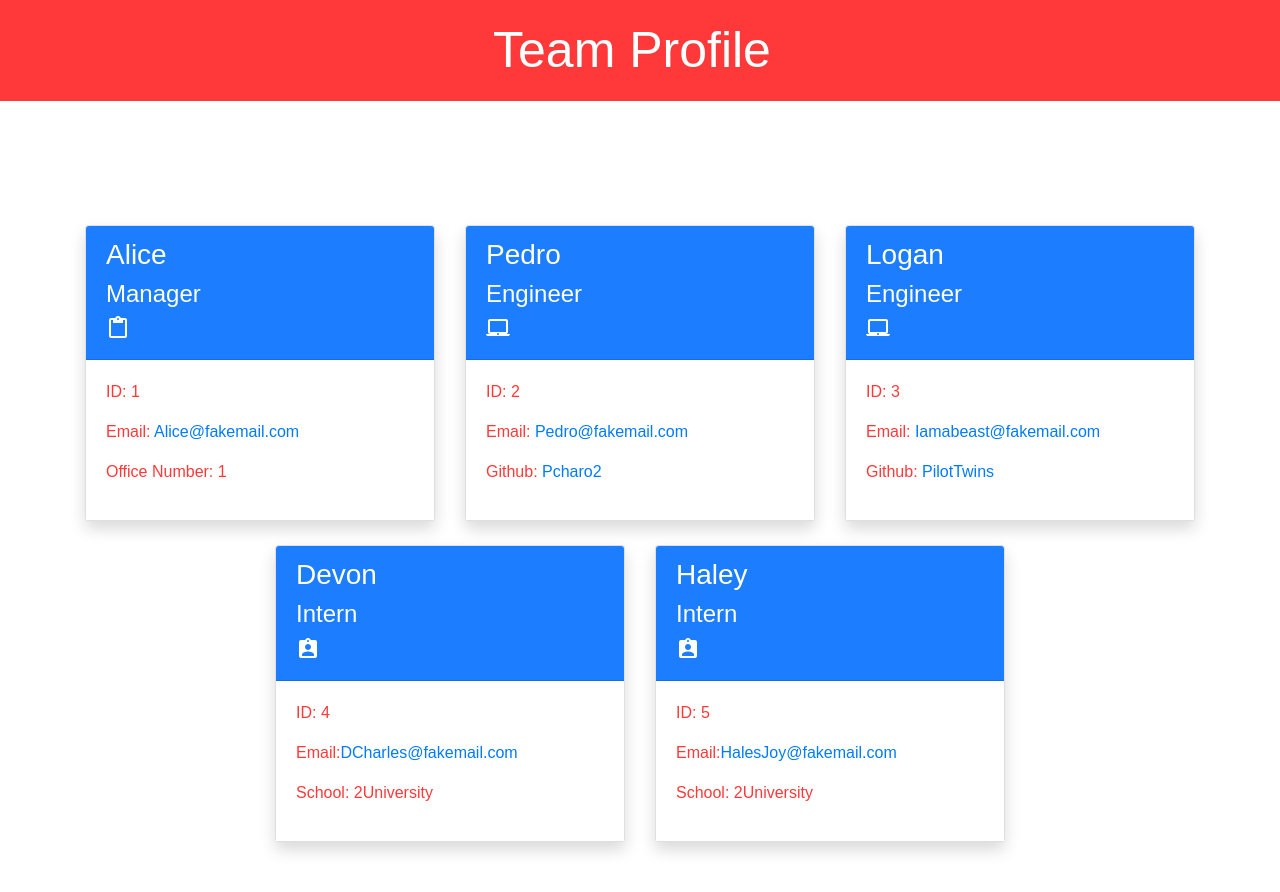
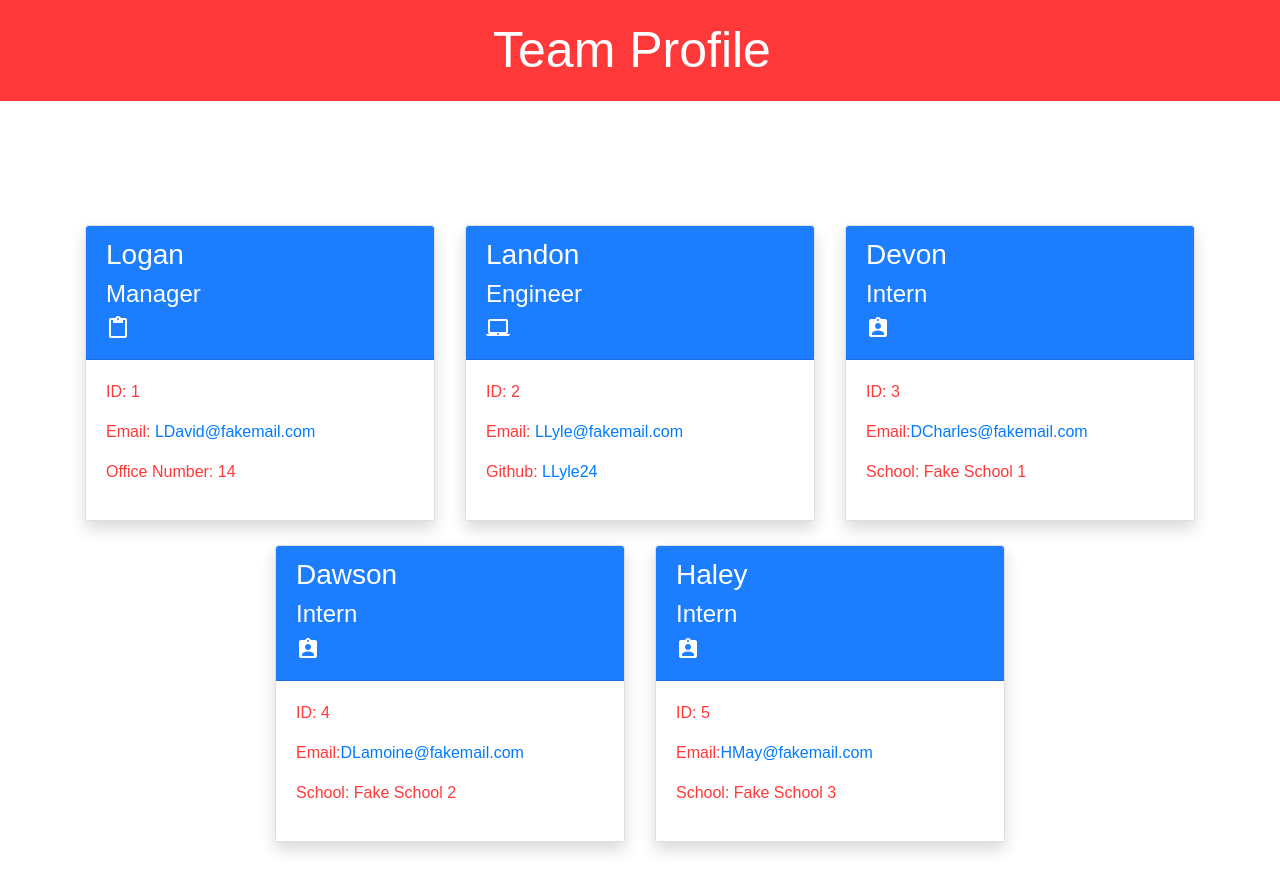
Before and after one commit to FlameMyGame/team-profile-generator, a website: page sample/index.html in a window 1280 px wide. Drawn offline with nearby package versions, Linux system fonts and the light colour scheme.

Commit message:
added a README.md file and created a sample html page, along with a screenshot of the result

```diff
--- a/sample/index.html
+++ b/sample/index.html
@@ -25,13 +25,13 @@
     <div class="col-4 mt-4">
         <div class="card h-100 shadow rounded">
             <div class="card-header">
-                <h3>Alice</h3>
+                <h3>Logan</h3>
                 <h4>Manager</h4><i class="material-icons">content_paste</i>
             </div>
             <div class="card-body">
                 <p class="id">ID: 1</p>
-                <p class="email">Email: <a href="mailto:Alice@fakemail.com">Alice@fakemail.com</a></p>
-                <p class="office">Office Number: 1</p>
+                <p class="email">Email: <a href="mailto:LDavid@fakemail.com">LDavid@fakemail.com</a></p>
+                <p class="office">Office Number: 14</p>
             </div>
         </div>
     </div>
@@ -39,27 +39,13 @@
     <div class="col-4 mt-4">
         <div class="card h-100 shadow rounded">
             <div class="card-header">
-                <h3>Pedro</h3>
+                <h3>Landon</h3>
                 <h4>Engineer</h4><i class="material-icons">laptop_mac</i>
             </div>
             <div class="card-body">
                 <p class="id">ID: 2</p>
-                <p class="email">Email: <a href="mailto:Pedro@fakemail.com">Pedro@fakemail.com</a></p>
-                <p class="github">Github: <a href="https://github.com/Pcharo2">Pcharo2</a></p>
-            </div>
-        </div>
-    </div>
-
-    <div class="col-4 mt-4">
-        <div class="card h-100 shadow rounded">
-            <div class="card-header">
-                <h3>Logan</h3>
-                <h4>Engineer</h4><i class="material-icons">laptop_mac</i>
-            </div>
-            <div class="card-body">
-                <p class="id">ID: 3</p>
-                <p class="email">Email: <a href="mailto:Iamabeast@fakemail.com">Iamabeast@fakemail.com</a></p>
-                <p class="github">Github: <a href="https://github.com/PilotTwins">PilotTwins</a></p>
+                <p class="email">Email: <a href="mailto:LLyle@fakemail.com">LLyle@fakemail.com</a></p>
+                <p class="github">Github: <a href="https://github.com/LLyle24">LLyle24</a></p>
             </div>
         </div>
     </div>
@@ -71,9 +57,23 @@
                 <h4>Intern</h4><i class="material-icons">assignment_ind</i>
             </div>
             <div class="card-body">
+                <p class="id">ID: 3</p>
+                <p class="email">Email:<a href="mailto:DCharles@fakemail.com">DCharles@fakemail.com</a></p>
+                <p class="school">School: Fake School 1</p>
+            </div>
+    </div>
+</div>
+
+    <div class="col-4 mt-4">
+        <div class="card h-100 shadow rounded">
+            <div class="card-header">
+                <h3>Dawson</h3>
+                <h4>Intern</h4><i class="material-icons">assignment_ind</i>
+            </div>
+            <div class="card-body">
                 <p class="id">ID: 4</p>
-                <p class="email">Email:<a href="mailto:DCharles@fakemail.com">DCharles@fakemail.com</a></p>
-                <p class="school">School: 2University</p>
+                <p class="email">Email:<a href="mailto:DLamoine@fakemail.com">DLamoine@fakemail.com</a></p>
+                <p class="school">School: Fake School 2</p>
             </div>
     </div>
 </div>
@@ -86,8 +86,8 @@
             </div>
             <div class="card-body">
                 <p class="id">ID: 5</p>
-                <p class="email">Email:<a href="mailto:HalesJoy@fakemail.com">HalesJoy@fakemail.com</a></p>
-                <p class="school">School: 2University</p>
+                <p class="email">Email:<a href="mailto:HMay@fakemail.com">HMay@fakemail.com</a></p>
+                <p class="school">School: Fake School 3</p>
             </div>
     </div>
 </div>
```
Also changed, not shown: README.md, sample_screenshot/c7dcbf4d84e5aed20ea7867fb4310f2c.png (added).
